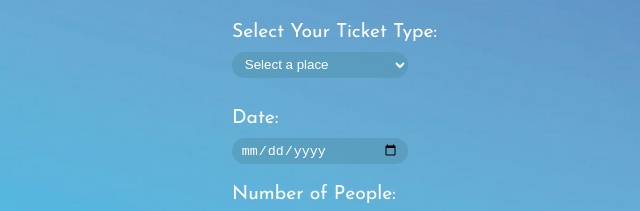
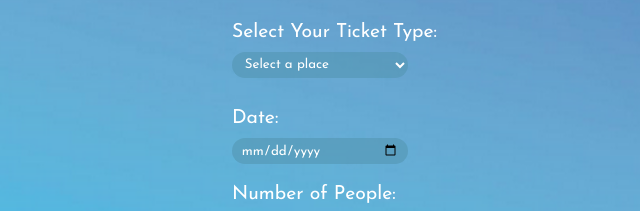
Before and after one commit to byzarsln/Favoland-Website, a website: page public/new-reservation.html in a window 1280 px wide. Shown: the part 270-481 px from the top of the page, 528-1168 px from the left. Drawn offline with nearby package versions, Linux system fonts and the light colour scheme; no server answers; sample sign-in values are in the browser's storage.

Commit message:
change password and reservation page styling improvements

```diff
--- a/public/styles/change-password.css
+++ b/public/styles/change-password.css
@@ -36,6 +36,7 @@ input {
   height: 1.5rem;
   width: 10rem;
   background-color: rgba(0, 0, 0, 0.6);
+  padding-left: 7px;
 }
 
 #change-submit {
--- a/public/styles/new-reservation.css
+++ b/public/styles/new-reservation.css
@@ -26,6 +26,7 @@ select {
   background-color: rgba(84, 150, 179, 0.6);
   padding: 0 0.5rem;
   box-sizing: border-box;
+  font-family: "Josefin Sans", sans-serif;
 }
 
 #newReservationForm {
```
